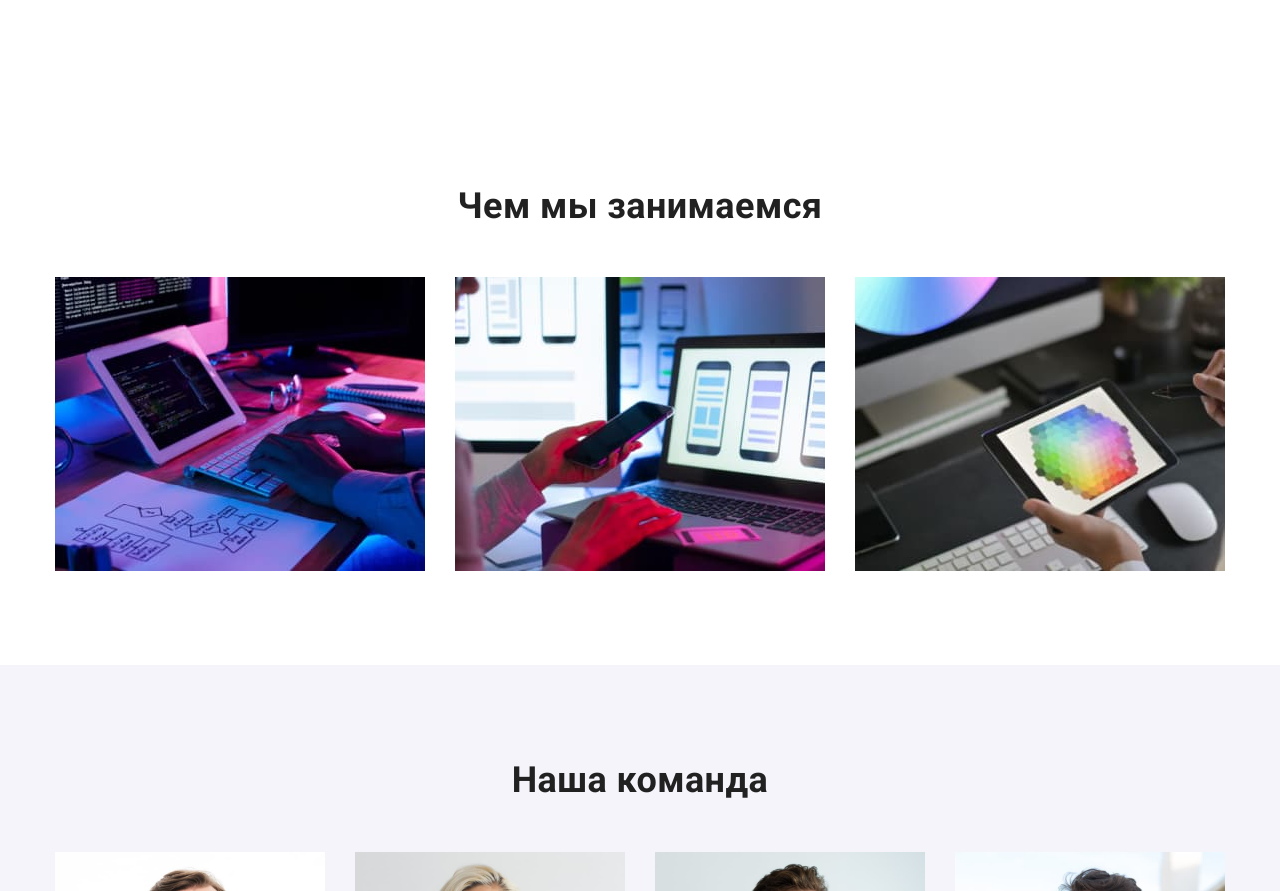
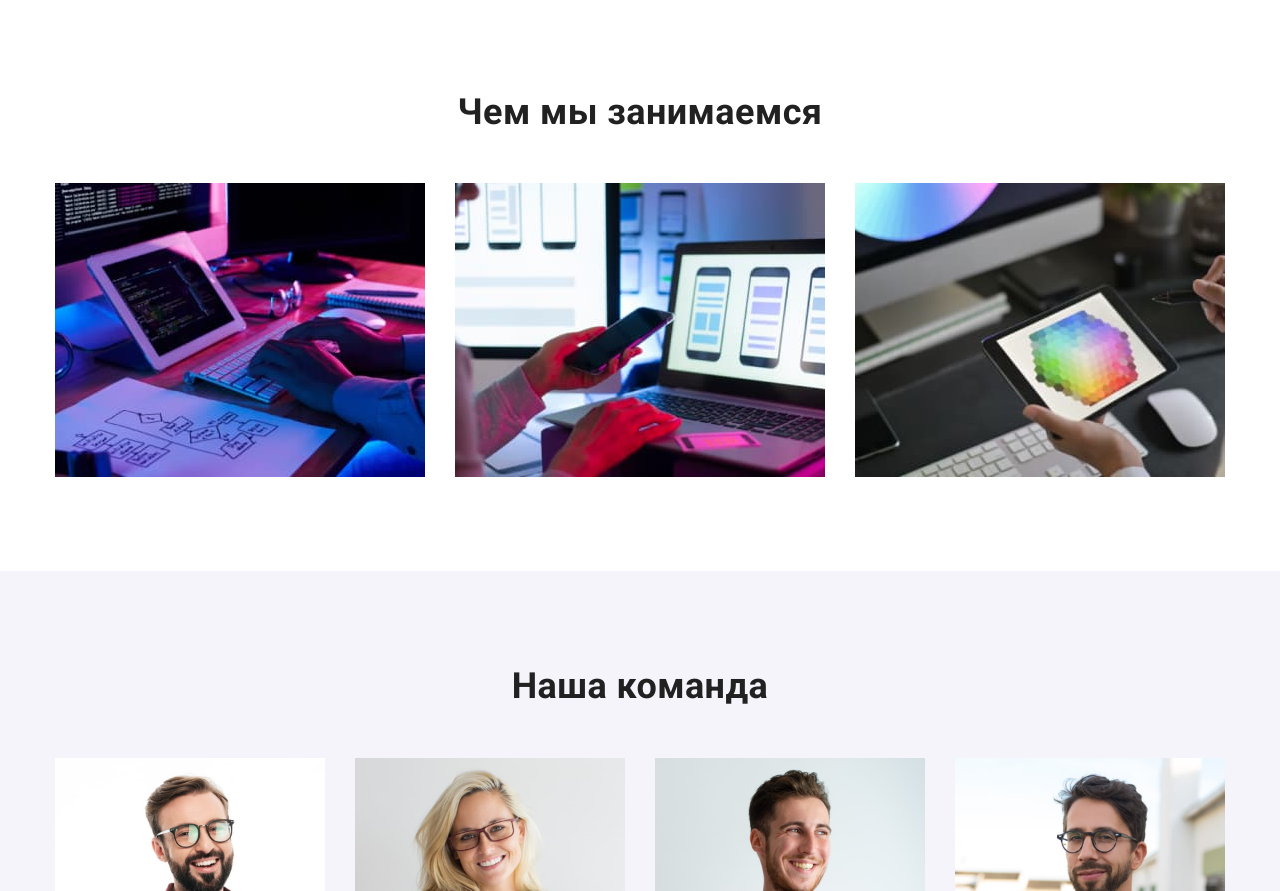
Before and after one commit to Larysa86/goit-markup-hw-03, a plain HTML site: page index.html in a window 1280 px wide. Shown: the part 875-1766 px from the top of the page. Drawn offline with nearby package versions, Linux system fonts and the light colour scheme.

Commit message:
add correction

```diff
--- a/css/styles.css
+++ b/css/styles.css
@@ -254,6 +254,9 @@ img {
 
 /* Секція Наша робота */
 
+.section.job{
+    padding-top: 0;
+}
 
 .section-title {
     margin-bottom: 50px;
```
Also changed, not shown: portfolio.html (+2 -10 lines).
